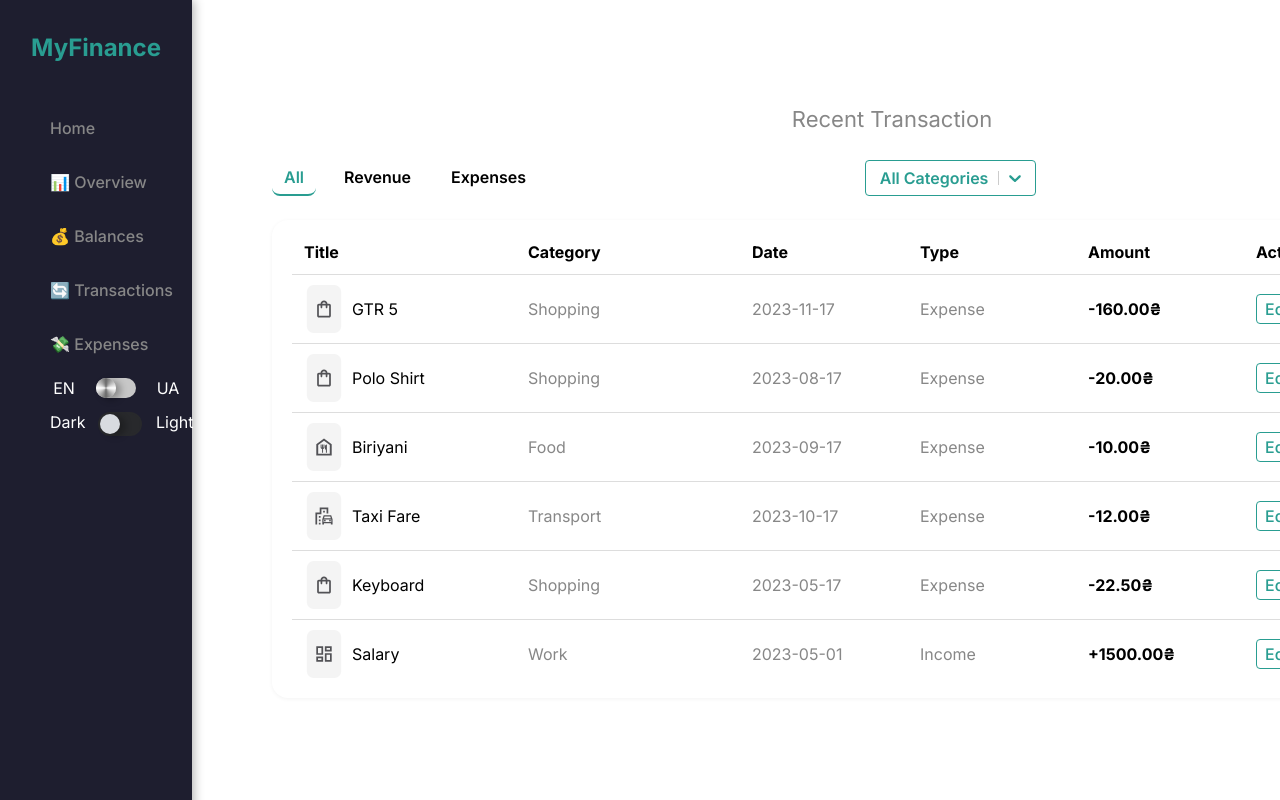
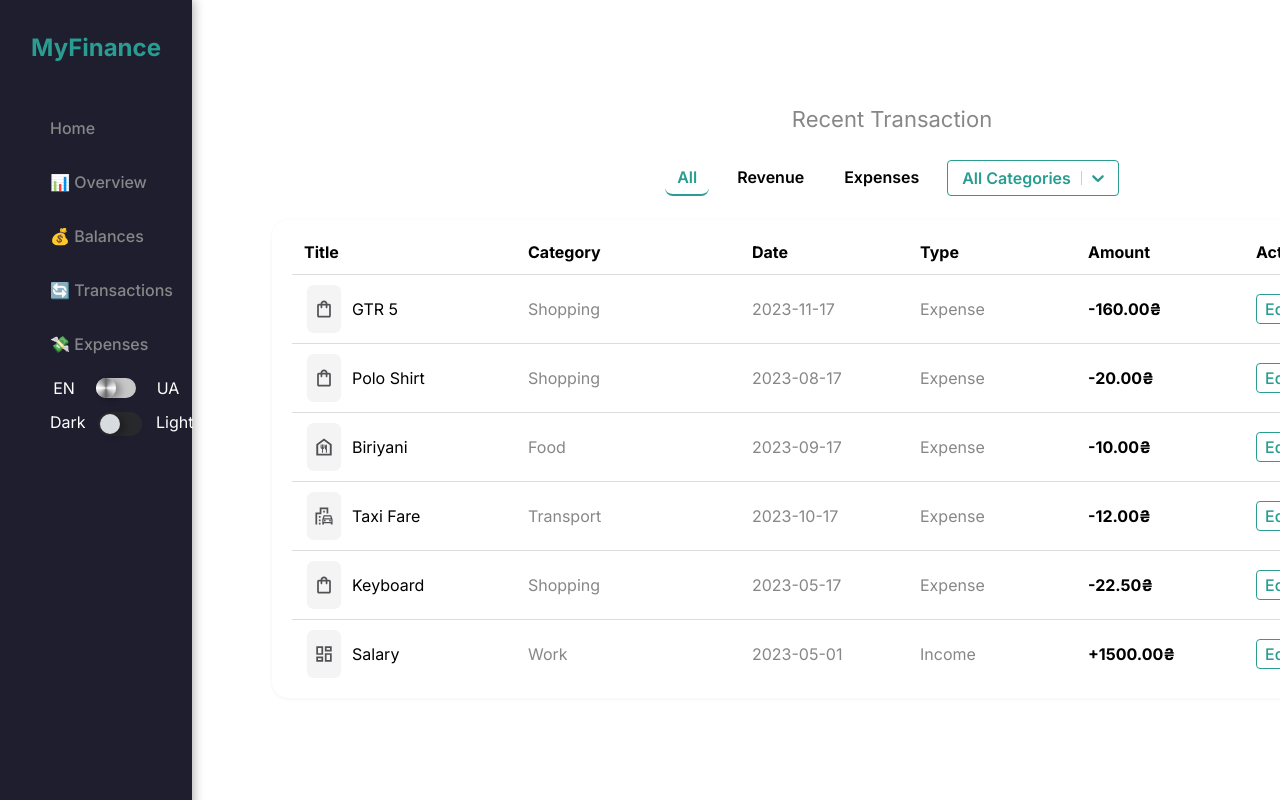
Before and after one commit to Gemchyk/FinTrack, a React (Vite) app: page /Transactions in a window 1280 px wide. Shown: the top 800 px of the page. Built offline with nearby package versions, Linux system fonts and the light colour scheme.

Commit message:
deleted addTransaction btn

```diff
--- a/src/pages/Transactions.jsx
+++ b/src/pages/Transactions.jsx
@@ -44,11 +44,6 @@ function Transactions () {
         setShowModal(true);
       };
 
-      const handleAdd = () => {
-        setEditingTransaction(null);
-        setShowModal(true);
-      };
-
       const handleClose = () => {
         setShowModal(false);
         setEditingTransaction(null);
@@ -64,7 +59,6 @@ function Transactions () {
             <h2>{t('Recent Transaction')}</h2>
 
             <div className={styles.tabs}>
-                <span>
                 <button className={filter==="all" ? styles.active : "" } onClick={()=> setFilter("all")}>
                     {t('All')}
                 </button>
@@ -74,13 +68,8 @@ function Transactions () {
                 <button className={filter==="Expense" ? styles.active : "" } onClick={()=> setFilter("Expense")}>
                     {t('Expenses')}
                 </button>
-                </span>
+
                 <CategorySelect value={selectedCategory} onChange={setSelectedCategory} theme={theme}/>
-                <span>
-                    <button className={styles.addButton} onClick={() => handleAdd()}>
-                        {t('Add Transaction')}
-                    </button>
-                </span>
             </div>
 
             <div className={styles.table}>
--- a/src/pages/Transactions.module.scss
+++ b/src/pages/Transactions.module.scss
@@ -17,7 +17,8 @@
   .tabs {
     width: 100%;
     display: flex;
-    justify-content: space-between;
+    gap: 16px;
+    justify-content: center;
 
     span:first-child {
       display: flex;
```
Lines whose indentation alone changed are shown as unchanged.
